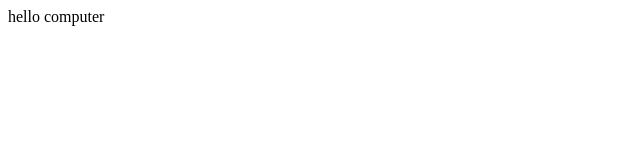
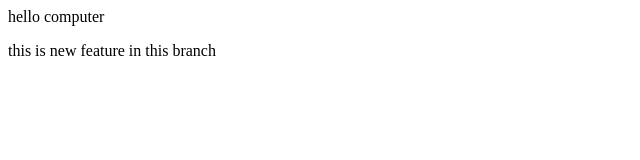
Before and after one commit to mjmonster963/mj2, a plain HTML site: page index.html in a window 1280 px wide. Shown: the whole page, without its empty margins (0-640 px from the left). Drawn offline with Linux system fonts and the light colour scheme.

Commit message:
new feature

```diff
--- a/index.html
+++ b/index.html
@@ -1,3 +1,4 @@
 <p>
     hello computer
 </p>
+<p>this is new feature in this branch</p>
```
